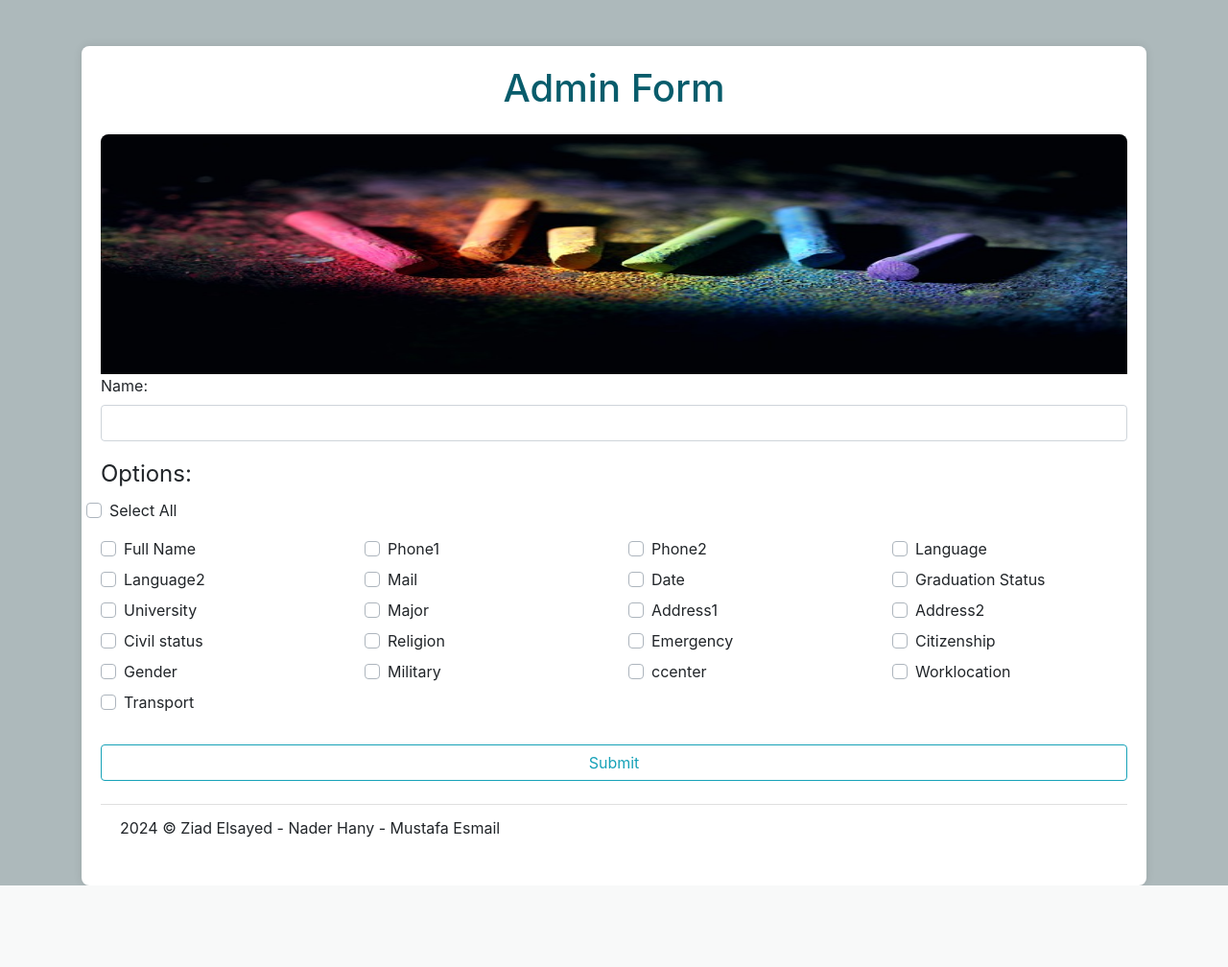
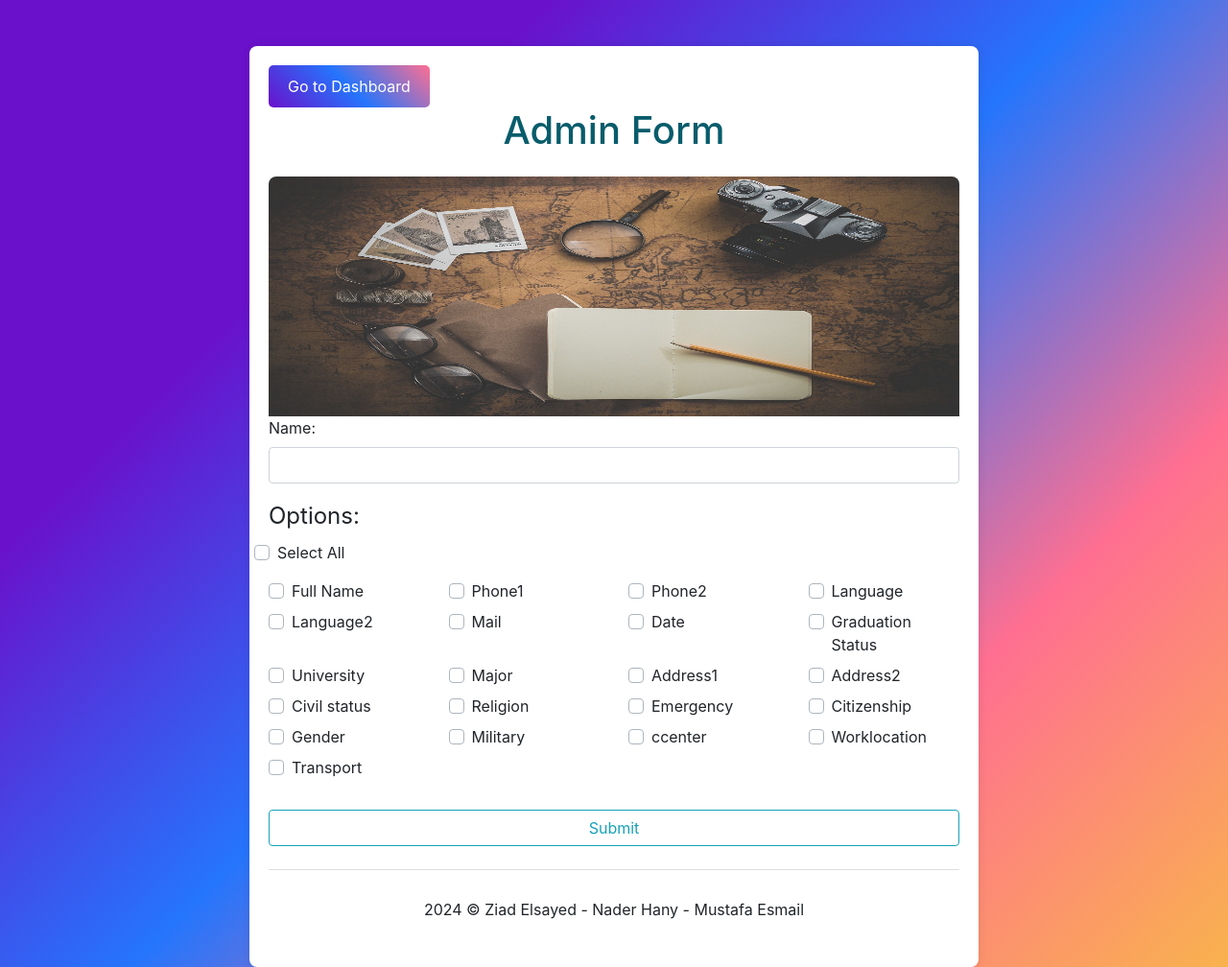
Before and after one commit to ziadelsayed0/Job-Application-Submission-System, a Flask app: page /admin in a window 1280 px wide. Shown: the whole page at 96% size. Before the commit the page ends 923 px from the top, so only its background shows below. Run offline with Flask 3, Linux system fonts and the light colour scheme; some libraries are stand-ins or nearby versions.

Commit message:
add navigation button inside the admin panel

```diff
--- a/app.py
+++ b/app.py
@@ -1,6 +1,4 @@
 from flask import Flask, request, jsonify, render_template
-
-from flask import Flask, request, jsonify
 from flask_sqlalchemy import SQLAlchemy
 from flask_cors import CORS
 from sqlalchemy.ext.mutable import MutableDict
@@ -104,6 +102,7 @@ def add_form_data(form_id):
 
 
 @app.route('/admin', methods=['GET'])
+@app.route('/', methods=['GET'])
 def adminPage():
    return render_template("admin.html")
 
--- a/templates/admin.html
+++ b/templates/admin.html
@@ -9,39 +9,64 @@
     <link rel="stylesheet" href="https://stackpath.bootstrapcdn.com/bootstrap/4.5.2/css/bootstrap.min.css">
     <style>
         body {
-            background-color: #a1aeb1dc;
+            background: linear-gradient(135deg, #6a11cb 25%, #2575fc 50%, #ff6f91 75%, #f9b24e 100%);
         }
-        h1{
+
+        h1 {
             color: #085c6b;
         }
+
         .form-container {
             background-color: white;
             padding: 20px;
             border-radius: 8px;
             box-shadow: 0 0 10px rgba(0, 0, 0, 0.1);
         }
+
         .custom-checkbox .custom-control-label::before {
             background-color: #ffffff;
         }
-        .custom-checkbox .custom-control-input:checked ~ .custom-control-label::before {
+
+        .custom-checkbox .custom-control-input:checked~.custom-control-label::before {
             background-color: #007bff;
         }
+
         .header-image {
             width: 100%;
             height: 250px;
             border-radius: 8px 8px 0 0;
         }
+
         .card-footer {
             background-color: rgba(255, 255, 255, 0.5);
+            text-align: center;
+            padding-top: 4%;
+        }
+
+        .gradient-btn {
+            background: linear-gradient(45deg, #6a11cb, #2575fc, #ff6f91);
+            color: white;
+            padding: 10px 20px;
+            border-radius: 5px;
+            text-decoration: none;
+            display: inline-block;
+            transition: background 0.3s ease;
+        }
+
+        .gradient-btn:hover {
+            background: linear-gradient(45deg, #ff6f91, #f9b24e, #6a11cb);
+            text-decoration: none;
         }
     </style>
 </head>
 
 <body>
     <div class="container mt-5">
-        <div class="form-container">
+        <div class="row justify-content-center">
+            <div class="col-md-8 form-container">
+                <a href="{{ url_for('dashboard') }}" class="gradient-btn">Go to Dashboard</a>
                 <h1 class="text-center mb-4">Admin Form</h1>
-            <img src="../static/assets/images/ai3.jpg" class="header-image" alt="Header Image">
+                <img src="../static/assets/images/header2.jpg" class="header-image" alt="Header Image">
                 <form id="adminForm">
                     <div class="form-group">
                         <label for="formname">Name:</label>
@@ -203,6 +228,9 @@
                 </form>
             </div>
         </div>
+    </div>
+
+
 
     <!-- Bootstrap JS and dependencies -->
     <script src="https://code.jquery.com/jquery-3.5.1.slim.min.js"></script>
```
Also changed, not shown: instance/forms.db, journey-1130732_1280.jpg (added), static/assets/images/header2.jpg (added). Lines whose indentation alone changed are shown as unchanged.
